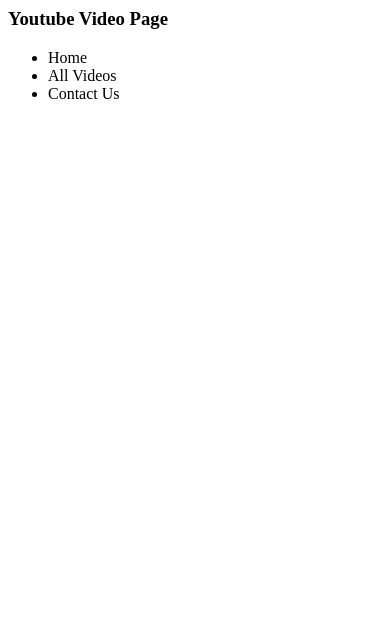
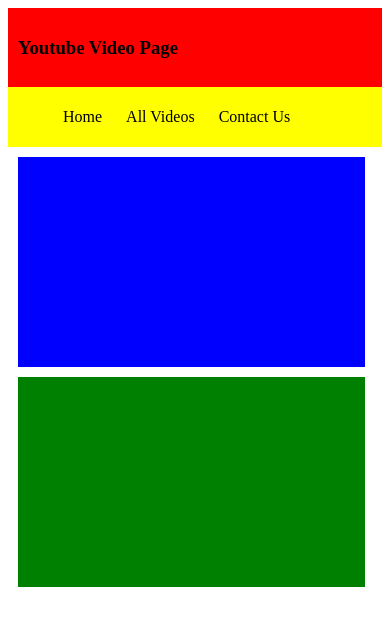
Before and after one commit to contact-andy/YouTube-video-page, a plain HTML site: page index.html in a window 390 px wide. Drawn offline with Linux system fonts and the light colour scheme.

Commit message:
Basic styles added for semantic HTML

```diff
--- a/index.html
+++ b/index.html
@@ -1,6 +1,7 @@
 <html>
   <head>
     <title>Youtube Video Page</title>
+    <link rel="stylesheet" type="text/css" href="style.css" />
   </head>
   <body>
     <header>
@@ -13,10 +14,10 @@
         <li>Contact Us</li>
       </ul>
     </nav>
-    <section>
+    <main>
       <section></section>
       <aside></aside>
-    </section>
+    </main>
     <footer></footer>
   </body>
 </html>
--- /dev/null
+++ b/style.css
@@ -0,0 +1,47 @@
+header{
+    background-color: red;
+    padding:10px;
+}
+nav{
+    background-color: yellow;
+    padding:5px;
+}
+li{
+    display:inline;
+    list-style-type: none;
+    margin:10px;
+}
+main{
+    margin:0px auto;
+    width:100%;
+    margin:5px;
+}
+Section{
+    background-color: blue;
+    padding:5px;
+    width:70%;
+    float:left;
+    min-height:200px;
+}
+aside{
+    background-color: green;
+    padding:5px;
+    width:25%;
+    float:right;
+    min-height:200px;
+}
+@media screen and (max-width:500px){
+    Section{
+        width:90%;
+        padding:5px;
+        float:left;
+        margin:5px;
+    }
+    aside{
+        width:90%;
+        padding:5px;
+        float:left;
+        margin:5px;
+    }
+
+}
```
